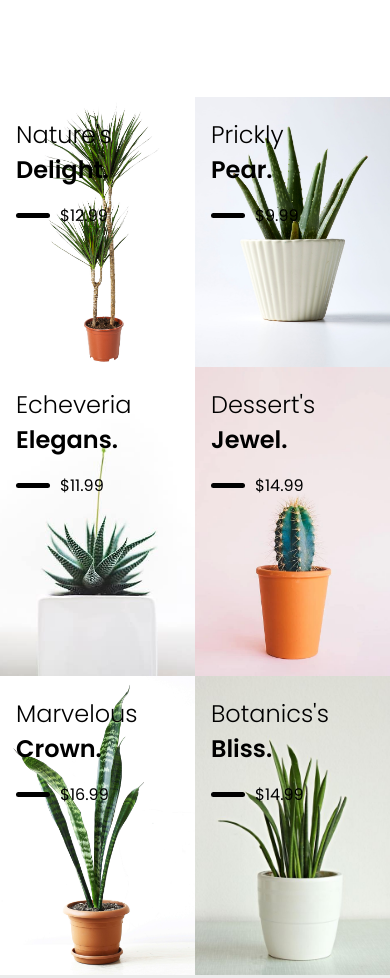
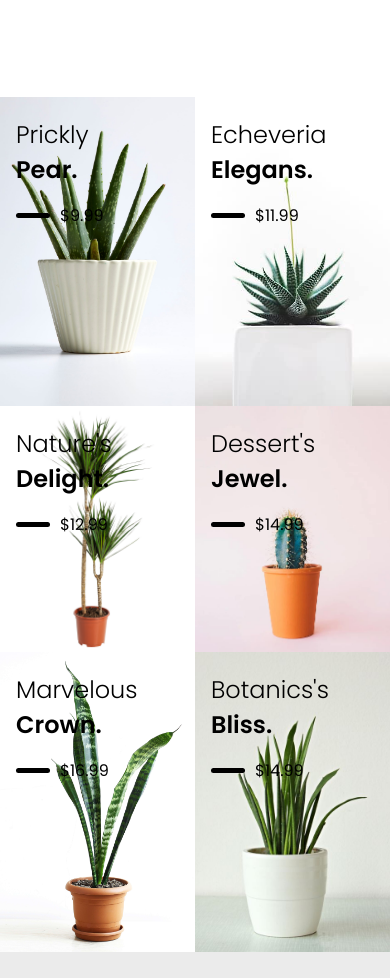
Before and after one commit to AyushKumarBar/Plantify-Responsive-Design, a plain HTML site: page index.html in a window 390 px wide. Shown: the part 2519-3497 px from the top of the page. Drawn offline with Linux system fonts and the light colour scheme.

Commit message:
change sto grid

```diff
--- a/index.css
+++ b/index.css
@@ -283,7 +283,7 @@ body {
 .gallery {
     display: grid;
     grid-template-areas:
-        'delight delight pear pear  elegans elegans'
+        ' pear pear  elegans elegans delight delight'
         'jewel jewel  crown crown bliss bliss';
 }
 
@@ -308,6 +308,8 @@ body {
     object-fit: cover;
     height: 100%;
     width: 100%;
+    -webkit-transform: scaleX(-1);
+    transform: scaleX(-1);
 }
 
 .text {
@@ -498,8 +500,8 @@ body {
 
     .gallery {
         grid-template-areas:
-            'delight delight pear pear '
-            'elegans elegans jewel jewel'
+            ' pear pear elegans elegans'
+            'delight delight jewel jewel'
             'crown crown bliss bliss';
         transition: all ease 0.2s;
     }
```
